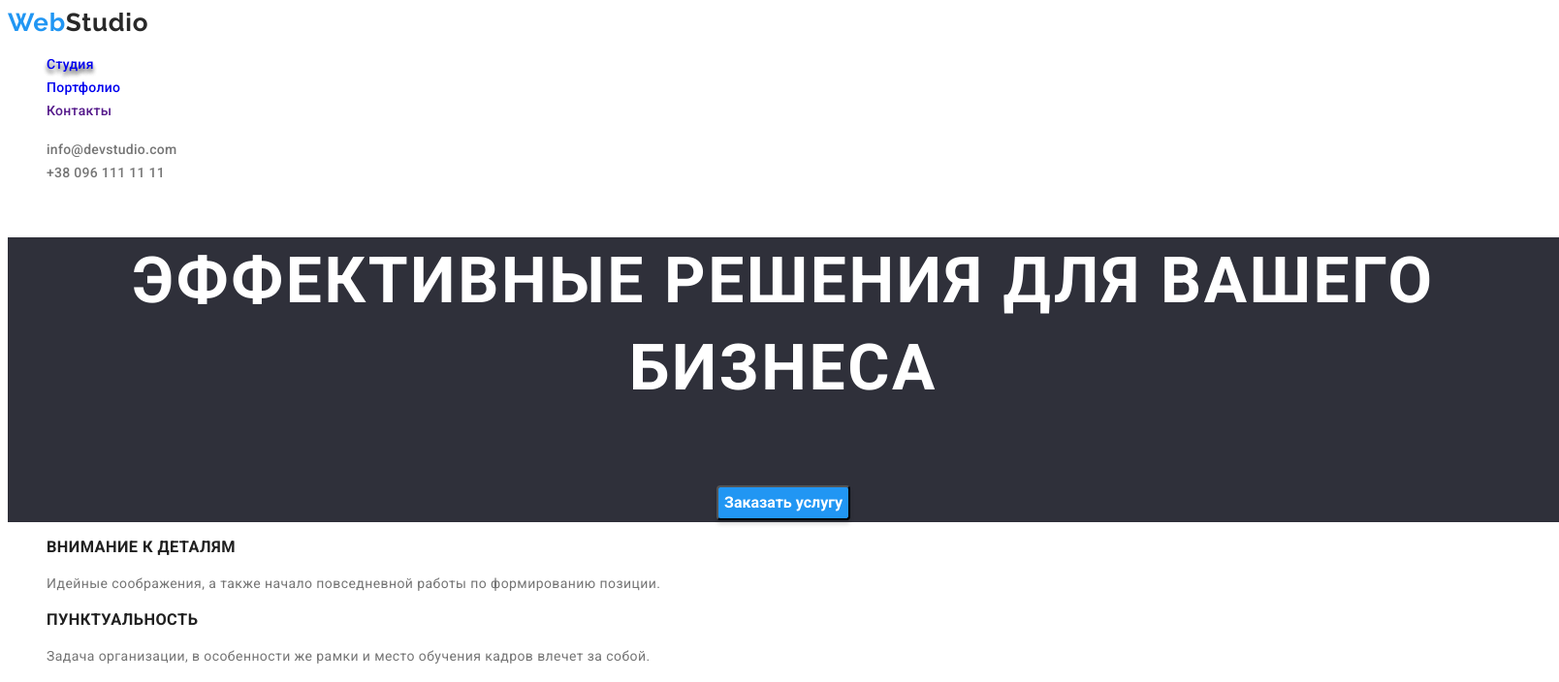
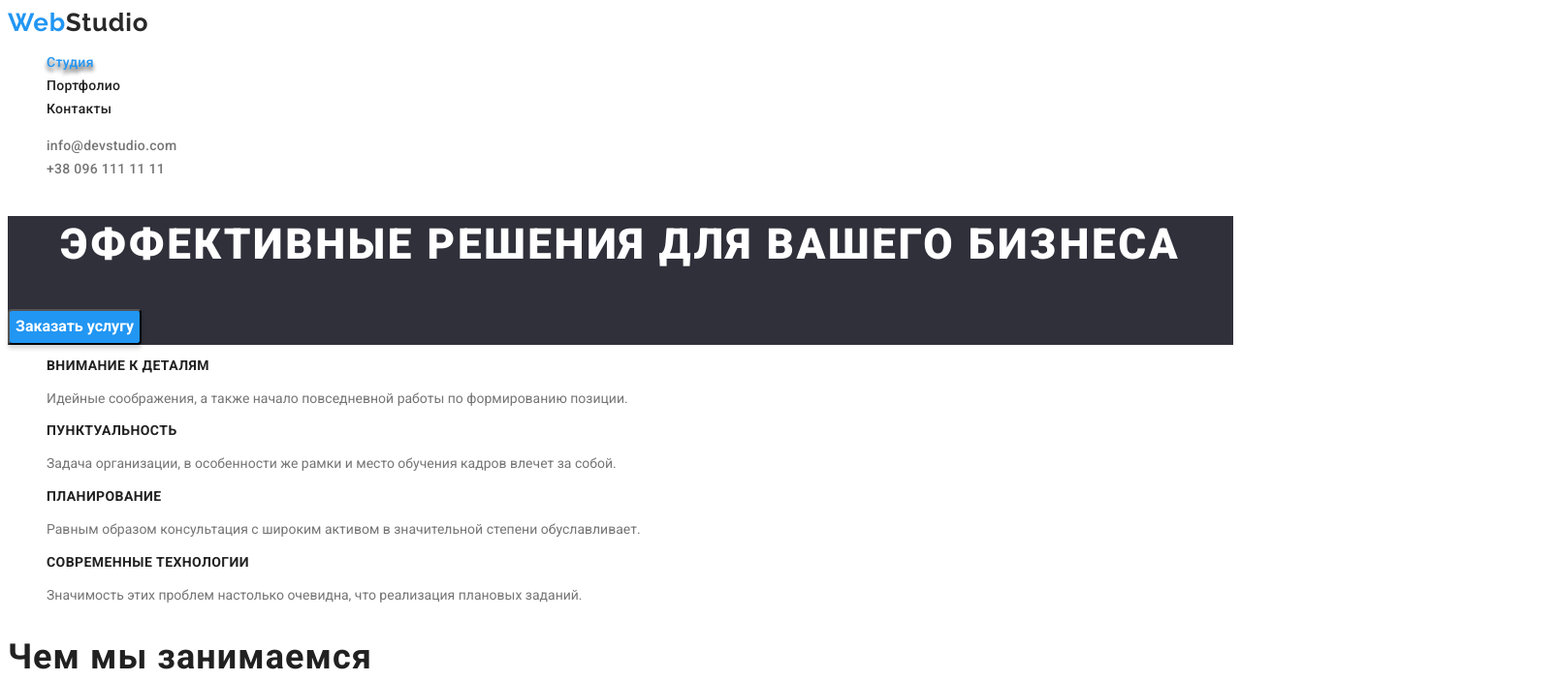
Before and after one commit to YanikZhuravskaya/goit-markup-hw-02, a plain HTML site: page index.html in a window 1280 px wide. Shown: the top 704 px of the page at 97% size, 1608 px wide, since content can reach past the window. Drawn offline with Linux system fonts and the light colour scheme.

Commit message:
После первой проверки
внесены изменения согласно замечаниям ментора

```diff
--- a/css/styles.css
+++ b/css/styles.css
@@ -1,6 +1,7 @@
 :root {
     /* fonts */
     --second-font: "Raleway";
+    --most-used-font-size:14px;
 
     /* text colors */
     --akcent-color: #2196F3;
@@ -15,14 +16,10 @@
 
 }
 
-
 body{
     font-family: 'Roboto', sans-serif;
-    background-color: var(--akcent-light-color);
+    font-size: var(--most-used-font-size);
     color: var(--title-color);
-
-    width: 1600px;
-    height: 2349px;
 }
 
 .list {
@@ -31,8 +28,7 @@ body{
 
 /* Site bottom bar */
 
-header a,
-footer a{
+a{
     text-decoration: none;
 }
 
@@ -46,9 +42,8 @@ footer a{
 }
 
 /* Logo Web Studio */
-.first-side-logo,
-.second-side-logo{
-    font-family: 'Raleway';
+.logo{
+    font-family: var(--second-font),sans-serif;
     font-weight: 700;
     font-size: 26px;
     text-decoration: none;
@@ -66,34 +61,35 @@ footer a{
 .nav-item,
 .adress-item{
     font-weight: 500;
-    font-size: 14px;
     line-height: 1.71;
     letter-spacing: 0.02em;
 }
 
-.nav-item{
+.nav-item .item-link{
     color: var(--title-color);
 }
-.header-studio,
-.header-portfolio{
-    text-shadow: 0px 4px 4px rgba(0, 0, 0, 0.25), 0px 4px 4px rgba(0, 0, 0, 0.25), 0px 4px 4px rgba(0, 0, 0, 0.25);
-}
 
-.adress-item a{
+.adress-item .item-link{
     color: var(--article-color);
 }
 
-.nav-item a:focus,
-.nav-item a:hover,
-.adress-item a:focus,
-.adress-item a:hover{
+.header-nav-list .current .item-link{
+    color: var(--akcent-color);
+    text-shadow: 0px 4px 4px rgba(0, 0, 0, 0.25), 0px 4px 4px rgba(0, 0, 0, 0.25), 0px 4px 4px rgba(0, 0, 0, 0.25);
+}
+.nav-item .item-link:focus,
+.nav-item .item-link:hover,
+.adress-item .item-link:focus,
+.adress-item .item-link:hover {
     color: var(--akcent-color);
 }
 
 /* Site header banner */
 .baner{
     background-color: var(--baner-color);
-
+}
+/* .baner .baner-section{ */
+.baner-text{
     color: var(--akcent-light-color);
     font-style: normal;
     font-weight: 900;
@@ -125,18 +121,16 @@ footer a{
 }
 
 /* Our credo */
-.credo{
+.credo-item .credo-title{
     font-style: normal;
     font-weight: 700;
-    font-size: 14px;
+    font-size: var(--most-used-font-size);
     line-height: 1.14;
     letter-spacing: 0.03em;
     text-transform: uppercase;
-
-    color: var(--title-color);
 }
 
-.credo-item>p{
+.credo-item .credo-text{
     font-weight: 400;
     line-height: 1.71;
     text-transform: none;
@@ -153,24 +147,26 @@ footer a{
 }
 
 .worker{
+    background: var(--akcent-light-color);
+    box-shadow: 0px 1px 3px rgba(0, 0, 0, 0.12), 0px 1px 1px rgba(0, 0, 0, 0.14), 0px 2px 1px rgba(0, 0, 0, 0.2);
+    border-radius: 0px 0px 4px 4px;
+}
+
+.worker-name{
     font-style: normal;
     font-weight: 500;
     font-size: 16px;
     line-height: 1.19;
 
     letter-spacing: 0.03em;
-    background: var(--akcent-light-color);
-    box-shadow: 0px 1px 3px rgba(0, 0, 0, 0.12), 0px 1px 1px rgba(0, 0, 0, 0.14), 0px 2px 1px rgba(0, 0, 0, 0.2);
-    border-radius: 0px 0px 4px 4px;
-}
-
-.worker-name{
     text-align: center;
 }
 .worker-position{
+    font-style: normal;
     font-weight: 400;
+    font-size: 16px;
+    line-height: 1.19;
     color: var(--article-color);
-
     text-align: center;
 }
 
@@ -186,19 +182,18 @@ footer .second-side-logo{
 footer .adress-item a{
     font-style: normal;
     font-weight: 400;
-    font-size: 14px;
     line-height: 1.71;
     text-transform: none;
 
     letter-spacing: 0.03em;
 }
 
-.google-adr a{
+.google-adr .item-link{
     color: var(--akcent-light-color);
 }
 
-.mail-adr a,
-.tel-adr a{
+.mail-adr .item-link,
+.tel-adr .item-link{
     color: rgba(255, 255, 255, 0.6);
 }
 
@@ -220,7 +215,8 @@ footer .adress-item a{
     cursor: pointer;
 }
 
-.filter-item .btm-all{
+.filter-btm:hover,
+.filter-btm:focus{
     color: var(--akcent-light-color);
     background: var(--akcent-color);
 }
--- a/index.html
+++ b/index.html
@@ -22,19 +22,23 @@
           ><span class="second-side-logo" lang="en">Studio</span></a
         >
         <ul class="header-nav-list list">
-          <li class="header-studio nav-item">
-            <a href="./index.html">Студия</a>
+          <li class="current nav-item">
+            <a class="item-link" href="./index.html">Студия</a>
           </li>
-          <li class="nav-item"><a href="./portfolio.html">Портфолио</a></li>
-          <li class="nav-item"><a href="">Контакты</a></li>
+          <li class="nav-item">
+            <a class="item-link" href="./portfolio.html">Портфолио</a>
+          </li>
+          <li class="nav-item"><a class="item-link" href="">Контакты</a></li>
         </ul>
       </nav>
       <ul class="header-adress list">
         <li class="adress-item">
-          <a href="mailto:info@devstudio.com">info@devstudio.com</a>
+          <a class="item-link" href="mailto:info@devstudio.com"
+            >info@devstudio.com</a
+          >
         </li>
         <li class="adress-item">
-          <a href="tel:+380961111111">+38 096 111 11 11</a>
+          <a class="item-link" href="tel:+380961111111">+38 096 111 11 11</a>
         </li>
       </ul>
     </header>
@@ -42,7 +46,7 @@
       <!-- Секция Банер -->
       <div class="baner">
         <section class="baner-section">
-          <h1>Эффективные решения для вашего бизнеса</h1>
+          <h1 class="baner-text">Эффективные решения для вашего бизнеса</h1>
           <button class="baner-btn" type="button">Заказать услугу</button>
         </section>
       </div>
@@ -52,29 +56,29 @@
         <h2 hidden>Наши особенности</h2>
         <ul class="credo-ul list">
           <li class="credo-item">
-            <h3>Внимание к деталям</h3>
-            <p>
+            <h3 class="credo-title">Внимание к деталям</h3>
+            <p class="credo-text">
               Идейные соображения, а также начало повседневной работы по
               формированию позиции.
             </p>
           </li>
           <li class="credo-item">
-            <h3>Пунктуальность</h3>
-            <p>
+            <h3 class="credo-title">Пунктуальность</h3>
+            <p class="credo-text">
               Задача организации, в особенности же рамки и место обучения кадров
               влечет за собой.
             </p>
           </li>
           <li class="credo-item">
-            <h3>Планирование</h3>
-            <p>
+            <h3 class="credo-title">Планирование</h3>
+            <p class="credo-text">
               Равным образом консультация с широким активом в значительной
               степени обуславливает.
             </p>
           </li>
           <li class="credo-item">
-            <h3>Современные технологии</h3>
-            <p>
+            <h3 class="credo-title">Современные технологии</h3>
+            <p class="credo-text">
               Значимость этих проблем настолько очевидна, что реализация
               плановых заданий.
             </p>
@@ -167,15 +171,17 @@
       <address>
         <ul class="footer-adress list">
           <li class="google-adr adress-item">
-            <a href="https://goo.gl/maps/45dkTTZUXiDFG3Hn6"
+            <a class="item-link" href="https://goo.gl/maps/45dkTTZUXiDFG3Hn6"
               >г. Киев, пр-т Леси Украинки, 26</a
             >
           </li>
           <li class="mail-adr adress-item">
-            <a href="mailto:info@devstudio.com">info@devstudio.com</a>
+            <a class="item-link" href="mailto:info@devstudio.com"
+              >info@devstudio.com</a
+            >
           </li>
           <li class="tel-adr adress-item">
-            <a href="tel:+380961111111">+38 096 111 11 11</a>
+            <a class="item-link" href="tel:+380961111111">+38 096 111 11 11</a>
           </li>
         </ul>
       </address>
```
Also changed, not shown: portfolio.html (+18 -10 lines).
